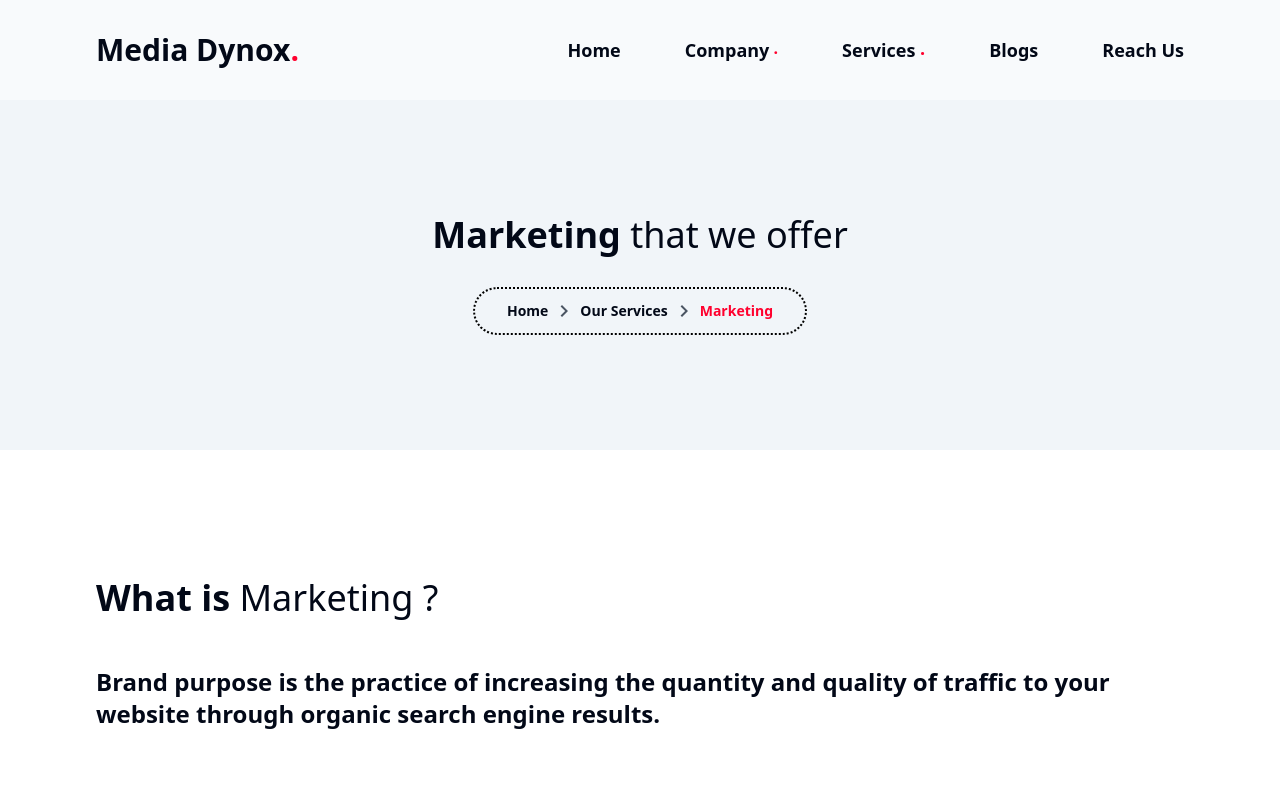
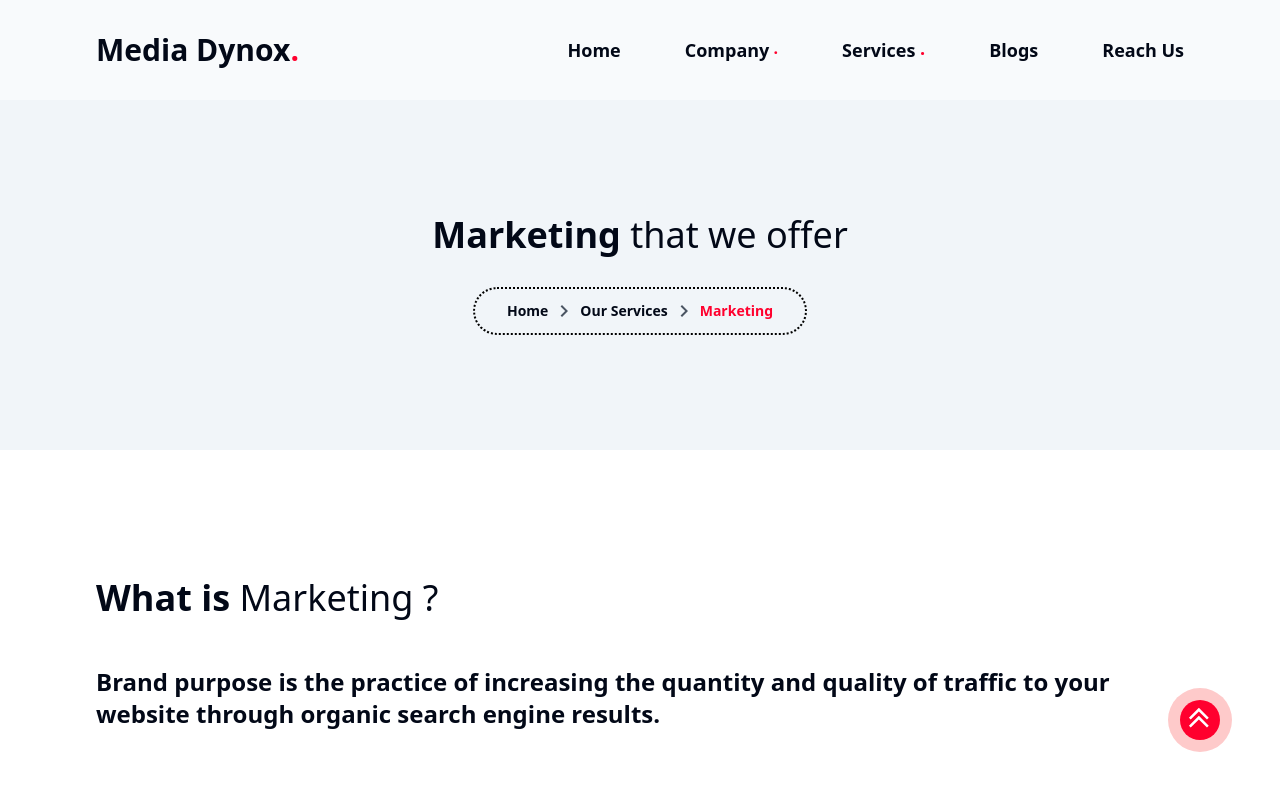
Before and after one commit to rkcoola792/media-dynox, a React (Vite) app: page /marketing in a window 1280 px wide. Shown: the top 800 px of the page. Built offline with nearby package versions, Linux system fonts and the light colour scheme.

Commit message:
move to top buton added

```diff
--- a/src/components/Marketing/Marketing.jsx
+++ b/src/components/Marketing/Marketing.jsx
@@ -10,6 +10,7 @@ import Section7 from './Section7'
 import Section10 from './Section9'
 import Section8 from '../Homepage/Section8'
 import {motion} from "framer-motion"
+import MoveTop from '../Homepage/MoveTop'
 
 const Marketing = () => {
   return (
@@ -67,6 +68,7 @@ const Marketing = () => {
       >
         <Section7></Section7>
       </motion.div>
+      <MoveTop></MoveTop>
       <motion.div
         initial={{ opacity: 0, y: 75 }}
         whileInView={{ opacity: 1, y: 0 }}
```
